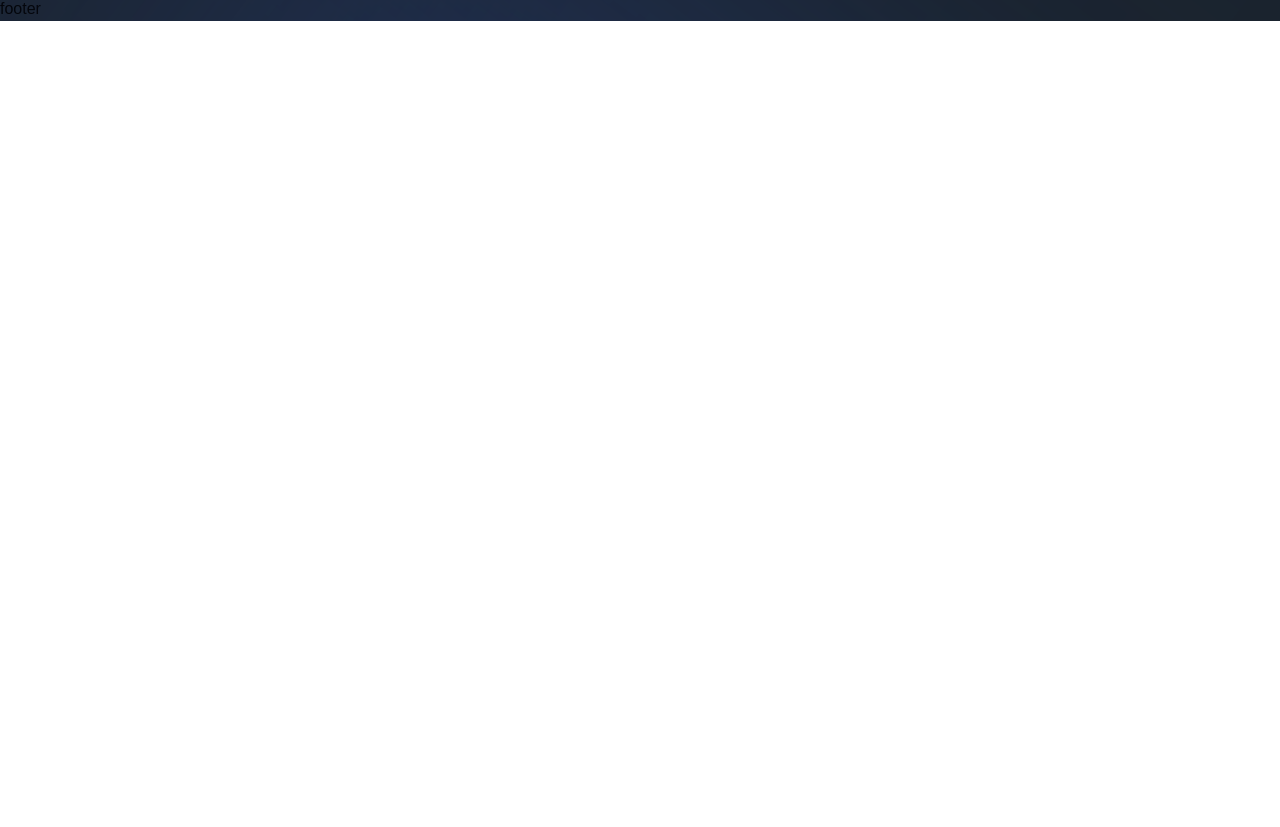
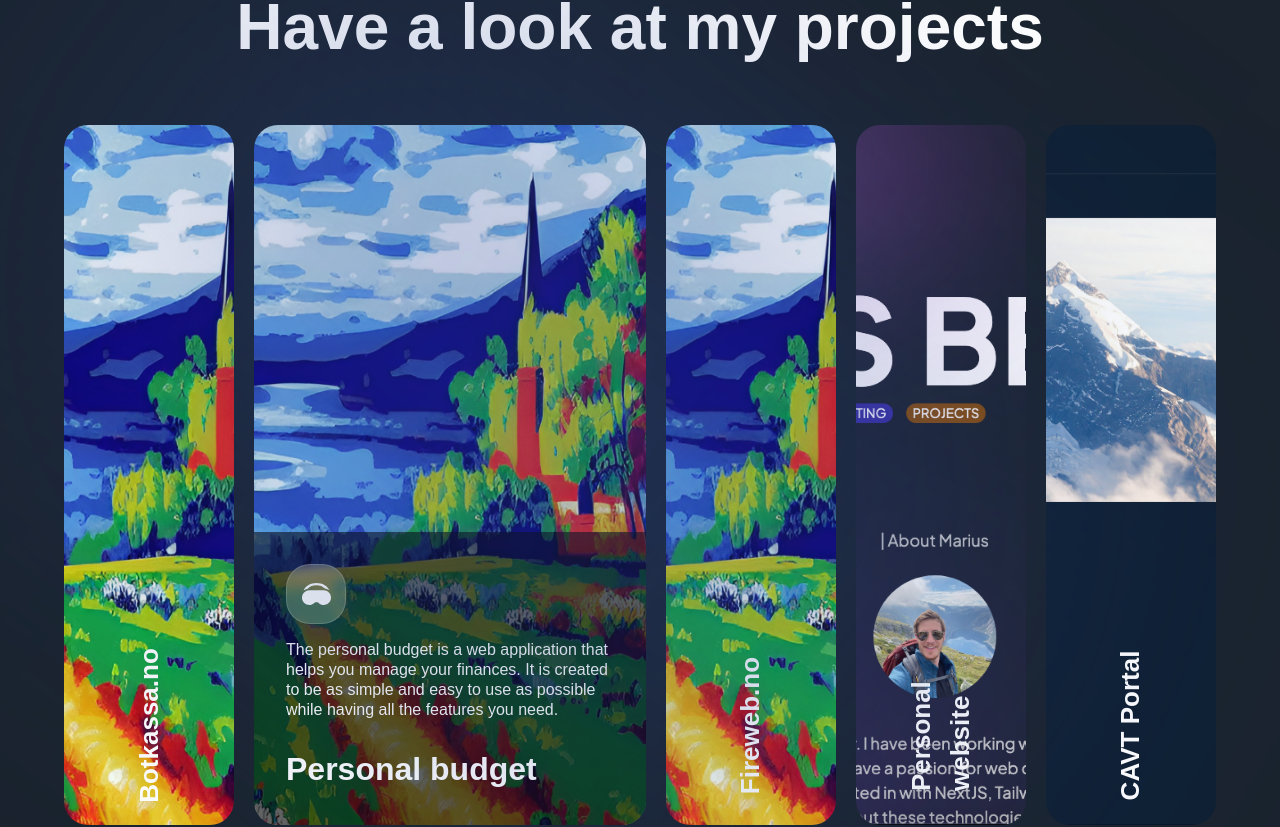
Before and after one commit to CynicalDuck/mariusbekk.no, a Next.js app: page / in a window 1280 px wide. Shown: the part 2958-3785 px from the top of the page. Before the commit the page ends 2979 px from the top, so only its background shows below. Built offline with nearby package versions, Linux system fonts and the light colour scheme; a web font is replaced by a local one.

Commit message:
Added new banners

```diff
--- a/components/CustomTexts.jsx
+++ b/components/CustomTexts.jsx
@@ -16,4 +16,13 @@ export const TypingText = ({ title, textStyles }) => (
   </motion.p>
 );
 
-export const TitleText = () => <h2>Title Text</h2>;
+export const TitleText = ({ title, textStyles }) => (
+  <motion.h2
+    variants={textVariant2}
+    initial="hidden"
+    whileInView="show"
+    className={`mt-[8px] font-bold md:text-[64px] text-[40px] text-white ${textStyles}`}
+  >
+    {title}
+  </motion.h2>
+);
--- a/components/ProjectsCard.jsx
+++ b/components/ProjectsCard.jsx
@@ -1,5 +1,55 @@
 "use client";
 
-const ProjectsCard = () => <div>Explore Card</div>;
+import { motion } from "framer-motion";
+
+import styles from "../styles";
+import { fadeIn } from "../utils/motion";
+
+const ProjectsCard = ({
+  id,
+  imgUrl,
+  title,
+  index,
+  active,
+  handleClick,
+  description,
+}) => (
+  <motion.div
+    variants={fadeIn("right", "spring", index * 0.5, 0.75)}
+    className={`relative ${
+      active === id ? "lg:flex-[3.5] flex-[10]" : "lg:flex-[0.5] flex-[2]"
+    } flex items-center justify-center min-w-[170px] h-[700px] transition-[flex] duration-[0.7s] ease-out-flex cursor-pointer`}
+    onClick={() => handleClick(id)}
+  >
+    <img
+      src={imgUrl}
+      alt="planet-04"
+      className="absolute w-full h-full object-cover rounded-[24px]"
+    />
+    {active !== id ? (
+      <h3 className="font-semibold sm:text-[26px] text-[18px] text-white absolute z-0 lg:bottom-20 lg:rotate-[-90deg] lg:origin-[0,0]">
+        {title}
+      </h3>
+    ) : (
+      <div className="absolute bottom-0 p-8 flex justify-start w-full flex-col bg-[rgba(0,0,0,0.6)] rounded-b-[24px]">
+        <div
+          className={`${styles.flexCenter} w-[60px] h-[60px] rounded-[24px] glassmorphism mb-[16px]`}
+        >
+          <img
+            src="/headset.svg"
+            alt="headset"
+            className="w-1/2 h-1/2 object-contain"
+          />
+        </div>
+        <p className="font-normal text-[16px] leading-[20.16px] text-white">
+          {description}
+        </p>
+        <h2 className="mt-[24px] font-semibold sm:text-[32px] text-[24px] text-white">
+          {title}
+        </h2>
+      </div>
+    )}
+  </motion.div>
+);
 
 export default ProjectsCard;
--- a/constants/index.js
+++ b/constants/index.js
@@ -1,23 +1,38 @@
-export const projetcs = [
+export const projects = [
   {
     id: "project-1",
     imgUrl: "/banner_1.jpeg",
-    title: "Botkassa",
+    title: "Botkassa.no",
+    description:
+      "Botkassa is an webapplication created to manage fines and payments for the soccer team Søndre Høland IL. It supports card, Vipps and manual payments.",
   },
   {
     id: "project-2",
     imgUrl: "/banner_1.jpeg",
     title: "Personal budget",
+    description:
+      "The personal budget is a web application that helps you manage your finances. It is created to be as simple and easy to use as possible while having all the features you need.",
   },
   {
     id: "project-3",
     imgUrl: "/banner_1.jpeg",
-    title: "Fireweb",
+    title: "Fireweb.no",
+    description:
+      "Fireweb is an application created to keep track of the the missions I have been on as a volunteer firefighter. You can create users, firestations, fire departments and missions.",
   },
   {
     id: "project-4",
-    imgUrl: "/banner_1.jpeg",
+    imgUrl: "/banner_3.png",
     title: "Personal website",
+    description:
+      "This is the very site that you are looking at right now. It is created using Next.js and TailwindCSS and is hosted on Vercel. This is a projects I am working on to learn more about web development.",
+  },
+  {
+    id: "project-5",
+    imgUrl: "/banner_2.png",
+    title: "CAVT Portal",
+    description:
+      "The CAVT Portal is a web application created for Intility AS. The project is created with React and Typescript with Django and Django Rest Framework as backend. The portal is hosted in our own datacenter. The portal imports devices, users, companies and locations from several sources and binds it all toghter before presenting it to the users. Many features like autoscanning of incoming tickets, implementation and documentation is built in.",
   },
 ];
 
--- a/sections/Projects.jsx
+++ b/sections/Projects.jsx
@@ -7,6 +7,37 @@ import { projects } from "../constants";
 import { staggerContainer } from "../utils/motion";
 import { ProjectsCard, TitleText, TypingText } from "../components";
 
-const Projects = () => <section>Projects section</section>;
+const Projects = () => {
+  const [active, setActive] = useState("project-2");
+
+  return (
+    <section className={`${styles.paddings}`} id="explore">
+      <motion.div
+        variants={staggerContainer}
+        initial="hidden"
+        whileInView="show"
+        viewport={{ once: false, amount: 0.25 }}
+        className={`${styles.innerWidth} mx-auto flex flex-col`}
+      >
+        <TypingText title="| My projects" textStyles="text-center" />
+        <TitleText
+          title={<>Have a look at my projects</>}
+          textStyles="text-center"
+        />
+        <div className="mt-[50px] flex lg:flex-row flex-col min-h-[70vh] gap-5">
+          {projects.map((project, index) => (
+            <ProjectsCard
+              key={project.id}
+              {...project}
+              index={index}
+              active={active}
+              handleClick={setActive}
+            />
+          ))}
+        </div>
+      </motion.div>
+    </section>
+  );
+};
 
 export default Projects;
```
Also changed, not shown: public/banner_2.png (added), public/banner_3.png (added).
